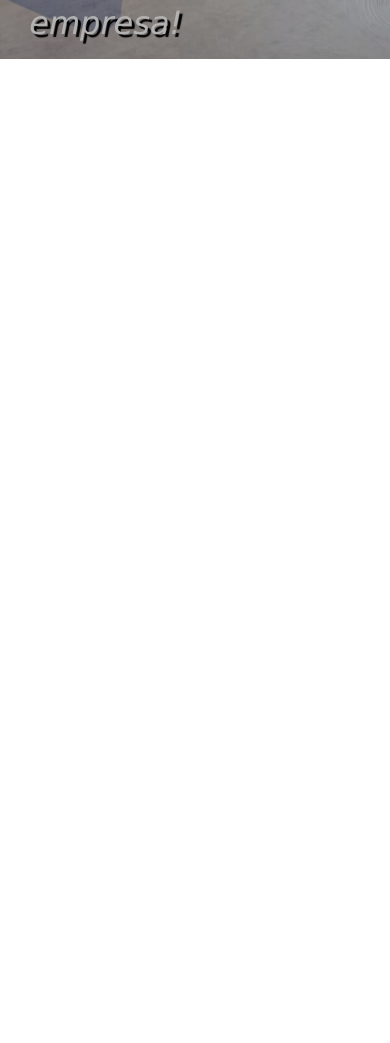
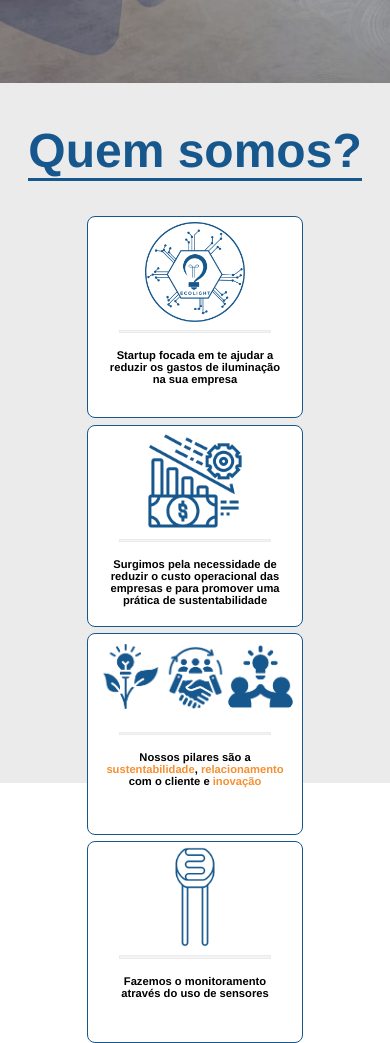
Before and after one commit to grupoecolight/sistemas, a plain HTML site: page Site/index.html in a window 390 px wide. Shown: the part 787-1830 px from the top of the page. Before the commit the page ends 846 px from the top, so only its background shows below. Drawn offline with Linux system fonts and the light colour scheme.

Commit message:
Adicionada a parte de "Quem Somos" e alterado a % do Simulador Financeiro.

```diff
--- a/Site/index.html
+++ b/Site/index.html
@@ -75,6 +75,53 @@
         </div>
     </main>
 
+    <section class="quemSomos">
+        <div class="tittleQuemSomos">
+            <h2>Quem somos?</h2>
+        </div>
+
+        <div class="containerCards">
+            <div class="cards">
+                <div class="imgCards">
+                    <img src="./Assets/logo-ecolight.png" alt="" class="cardImg1">
+                </div>
+                <hr>
+                <div class="textCards">
+                    <span>Startup focada em te ajudar a reduzir os gastos de iluminação na sua empresa</span>
+                </div>
+            </div>
+            <div class="cards">
+                <div class="imgCards">
+                    <img src="./Assets/reducao-de-custos.png" alt="" class="cardImg2">
+                </div>
+                <hr>
+                <div class="textCards">
+                    <span>Surgimos pela necessidade de reduzir o custo operacional das empresas e para promover uma prática de sustentabilidade</span>
+                </div>
+            </div>
+            <div class="cards">
+                <div class="imgCards">
+                    <img src="./Assets/sustentabilidade.png" alt="" class="cardImg3">
+                    <img src="./Assets/relacionamento.png" alt="" class="cardImg3">
+                    <img src="./Assets/inovacao.png" alt="" class="cardImg3">
+                </div>
+                <hr>
+                <div class="textCards">
+                    <span>Nossos pilares são a <span class="boldText">sustentabilidade</span>, <span class="boldText">relacionamento</span> com o cliente e <span class="boldText">inovação</span></span>
+                </div>
+            </div>
+            <div class="cards">
+                <div class="imgCards">
+                    <img src="./Assets/sensor.png" alt="" class="cardImg4">
+                </div>
+                <hr>
+                <div class="textCards">
+                    <span>Fazemos o monitoramento através do uso de sensores</span>
+                </div>
+            </div>
+        </div>
+    </section>
+
     <footer>
 
     </footer>
--- a/Site/styles/style.css
+++ b/Site/styles/style.css
@@ -90,6 +90,17 @@ header .nav_2 {
 
     header .container_links {
         justify-content: center;
+    }
+}
+
+@media screen and (max-width: 800px) {
+    header .container_logo {
+        display: none;
+    }
+
+    header .container_links {
+        width: 100%;
+        margin-left: 1rem;
     }
 }
 
@@ -214,7 +225,7 @@ header .logar a {
 main {
     display: flex;
     width: 100%;
-    height: 92vh;
+    height: 800px;
 }
 
 main .boxSides {
@@ -229,6 +240,7 @@ main .boxSides {
     align-items: center;
     text-shadow: 3px 3px 1px #000;
 }
+
 
 main .boxSides .sides {
     width: 50%;
@@ -299,3 +311,131 @@ main .boxSides .side2 .side2Two {
     font-size: 4rem;
     text-shadow: 0 6px 5px #3a414e;
 }
+
+@media screen and (max-width: 800px) {
+    main .boxSides {
+        flex-direction: column;
+        justify-content: center;
+    }
+
+    main .boxSides .sides {
+        width: 95%;
+        margin-top: .5rem;
+        margin-bottom: 5rem;
+    }
+
+    main .boxSides .sides .side1One {
+        font-size: 2rem;
+    }
+
+    main .boxSides .sides .side1Two,
+    main .boxSides .sides .side2Two {
+        font-size: 3rem;
+    }
+
+    main .boxSides .sides .side1Three,
+    main .boxSides .sides .side1Four,
+    main .boxSides .sides .side2One {
+        font-size: 1.5rem;
+    }
+}
+
+/* Fim Main */
+
+/* Começo Section Quem Somos */
+
+.quemSomos {
+    background-color: #EBEBEB;
+    width: 100%;
+    height: 700px;
+    display: flex;
+    justify-content: center;
+    align-items: center;
+    flex-direction: column;
+    font-family: 'Franklin Gothic Medium', 'Arial Narrow', Arial, sans-serif;
+}
+
+.quemSomos .tittleQuemSomos {
+    width: 100%;
+    text-align: center;
+}
+
+.quemSomos h2 {
+    color: #16578d;
+    font-size: 3rem;
+    margin-top: -3rem;
+    margin-bottom: 2rem;
+    border-bottom: 3px solid #16578d;
+    display: inline-block;
+}
+
+.quemSomos .containerCards {
+    display: flex;
+    justify-content: center;
+    align-items: center;
+    flex-wrap: wrap;
+    width: 80%;
+    height: 500px;
+}
+
+.quemSomos .cards {
+    background-color: #ffffff;
+    width: 250px;
+    height: 200px;
+    margin: 0.2rem 3rem;
+    border-radius: 0.5rem;
+    border: 1px solid #16578d;
+}
+
+.quemSomos .cards .imgCards {
+    width: 100%;
+    display: flex;
+    justify-content: center;
+}
+
+.quemSomos .cards img {
+    width: 100px;
+    height: 100px;
+    border-radius: 0.5rem;
+    margin-top: 5px;
+}
+
+.quemSomos .cards .cardImg3 {
+    width: 80px;
+    height: 80px;
+    margin: 10px 0 15px 0;
+}
+
+.quemSomos .cards hr {
+    width: 70%;
+    height: 1.2px;
+    background-color: rgba(197, 197, 197, 0.199);
+    color: rgba(197, 197, 197, 0.199);
+    border: 1px solid;
+}
+
+.quemSomos .cards .textCards {
+    text-align: center;
+    margin: 1rem;
+    font-size: .8rem;
+    font-weight: bold;
+}
+
+.quemSomos .cards .boldText {
+    color: #F59032;
+}
+
+@media screen and (max-width: 450px) {
+    .quemSomos .cards .textCards {
+        font-size: .7rem;
+    }
+
+    .quemSomos .cards .cardImg3 {
+        width: 65px;
+        height: 65px;
+    }
+
+    /* .quemSomos .cards  */
+}
+
+/* Fim Section Quem Somos */
```
Also changed, not shown: Site/pageLogin.html (+2 -2 lines), Site/simuladorFinanceiro.html (+2 -2 lines), Site/styles/styleCadastro.css (+11 -0 lines), Site/styles/styleLogin.css (+11 -0 lines), Site/styles/styleSimuladorFinanceiro.css (+11 -0 lines), Site/Assets/inovacao.png (added), Site/Assets/logo-ecolight.png (added), Site/Assets/manutencao.png (added), Site/Assets/monitoramento.png (added), Site/Assets/reducao-de-custos.png (added), Site/Assets/relacionamento.png (added), Site/Assets/sensor.png (added), Site/Assets/sensorFundo.png (added), Site/Assets/sustentabilidade.png (added).
